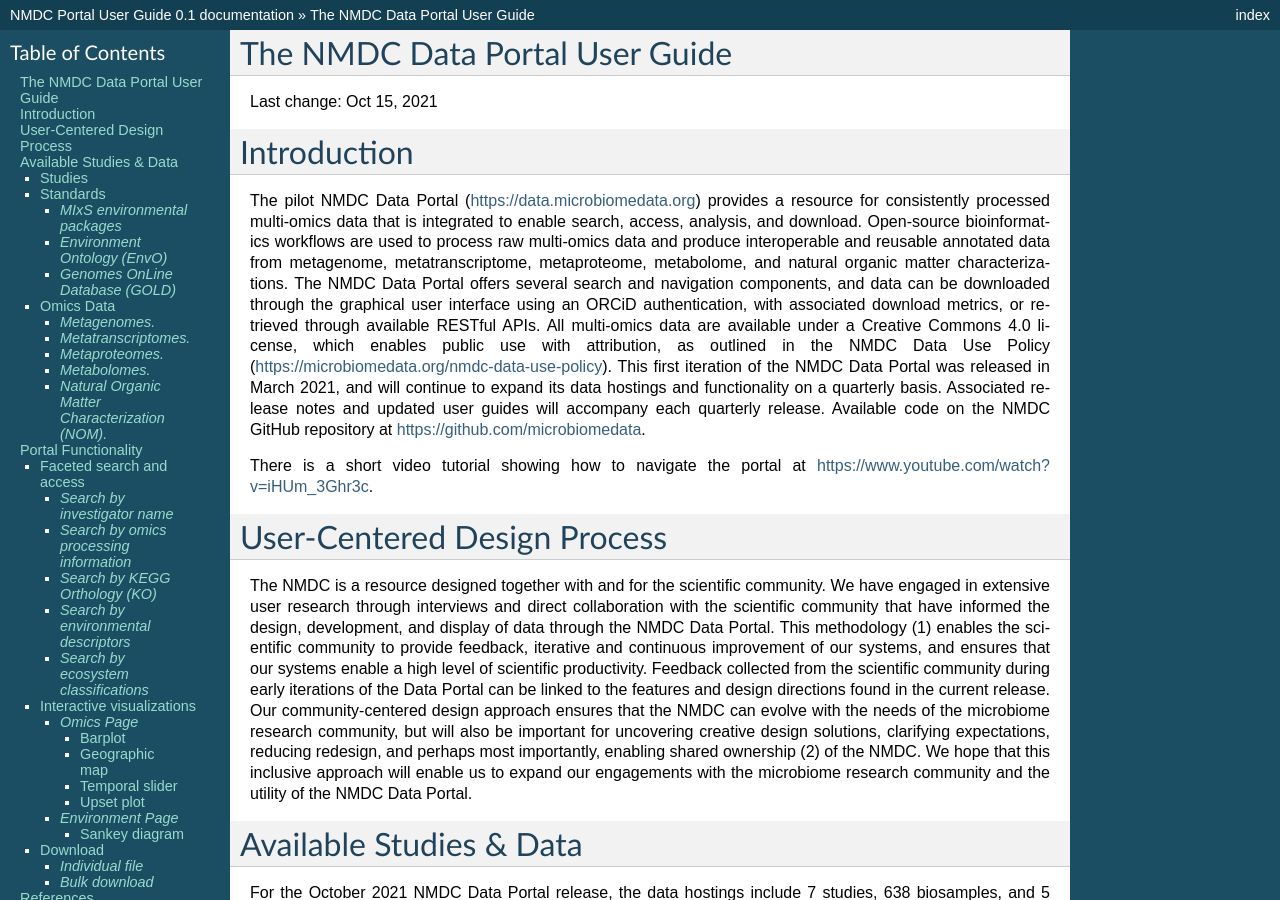
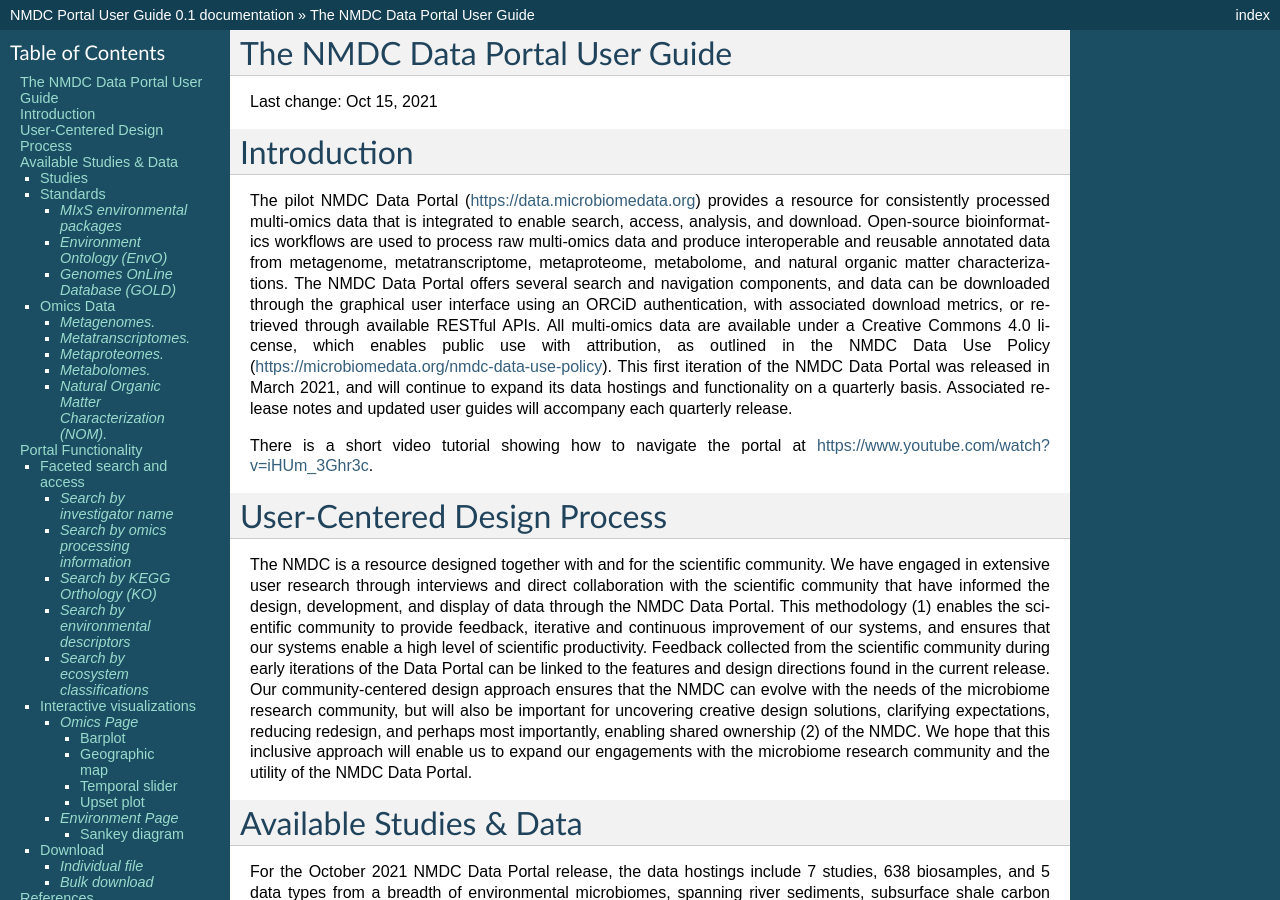
Before and after one commit to microbiomedata/portal_user_guide, a Sphinx documentation site: the page built from source/index.rst, in a window 1280 px wide and 900 px high. Built offline with Sphinx 7.4.7, drawn with Linux system fonts in a browser that asks for light colours.

Commit message:
Update index.rst

```diff
--- a/source/index.rst
+++ b/source/index.rst
@@ -10,7 +10,7 @@
 Introduction
 ============
 
-The pilot NMDC Data Portal (\ `https://data.microbiomedata.org <https://data.microbiomedata.org>`_\ ) provides a resource for consistently processed multi-omics data that is integrated to enable search, access, analysis, and download. Open-source bioinformatics workflows are used to process raw multi-omics data and produce interoperable and reusable annotated data from metagenome, metatranscriptome, metaproteome, metabolome, and natural organic matter characterizations. The NMDC Data Portal offers several search and navigation components, and data can be downloaded through the graphical user interface using an ORCiD authentication, with associated download metrics, or retrieved through available RESTful APIs. All multi-omics data are available under a Creative Commons 4.0 license, which enables public use with attribution, as outlined in the NMDC Data Use Policy (\ `https://microbiomedata.org/nmdc-data-use-policy <https://microbiomedata.org/nmdc-data-use-policy>`_\ ). This first iteration of the NMDC Data Portal was released in March 2021, and will continue to expand its data hostings and functionality on a quarterly basis. Associated release notes and updated user guides will accompany each quarterly release. Available code on  the NMDC GitHub repository at `https://github.com/microbiomedata <https://github.com/microbiomedata>`_.
+The pilot NMDC Data Portal (\ `https://data.microbiomedata.org <https://data.microbiomedata.org>`_\ ) provides a resource for consistently processed multi-omics data that is integrated to enable search, access, analysis, and download. Open-source bioinformatics workflows are used to process raw multi-omics data and produce interoperable and reusable annotated data from metagenome, metatranscriptome, metaproteome, metabolome, and natural organic matter characterizations. The NMDC Data Portal offers several search and navigation components, and data can be downloaded through the graphical user interface using an ORCiD authentication, with associated download metrics, or retrieved through available RESTful APIs. All multi-omics data are available under a Creative Commons 4.0 license, which enables public use with attribution, as outlined in the NMDC Data Use Policy (\ `https://microbiomedata.org/nmdc-data-use-policy <https://microbiomedata.org/nmdc-data-use-policy>`_\ ). This first iteration of the NMDC Data Portal was released in March 2021, and will continue to expand its data hostings and functionality on a quarterly basis. Associated release notes and updated user guides will accompany each quarterly release.
 
 There is a short video tutorial showing how to navigate the portal at `https://www.youtube.com/watch?v=iHUm_3Ghr3c <https://www.youtube.com/watch?v=iHUm_3Ghr3c>`_.
 
```
